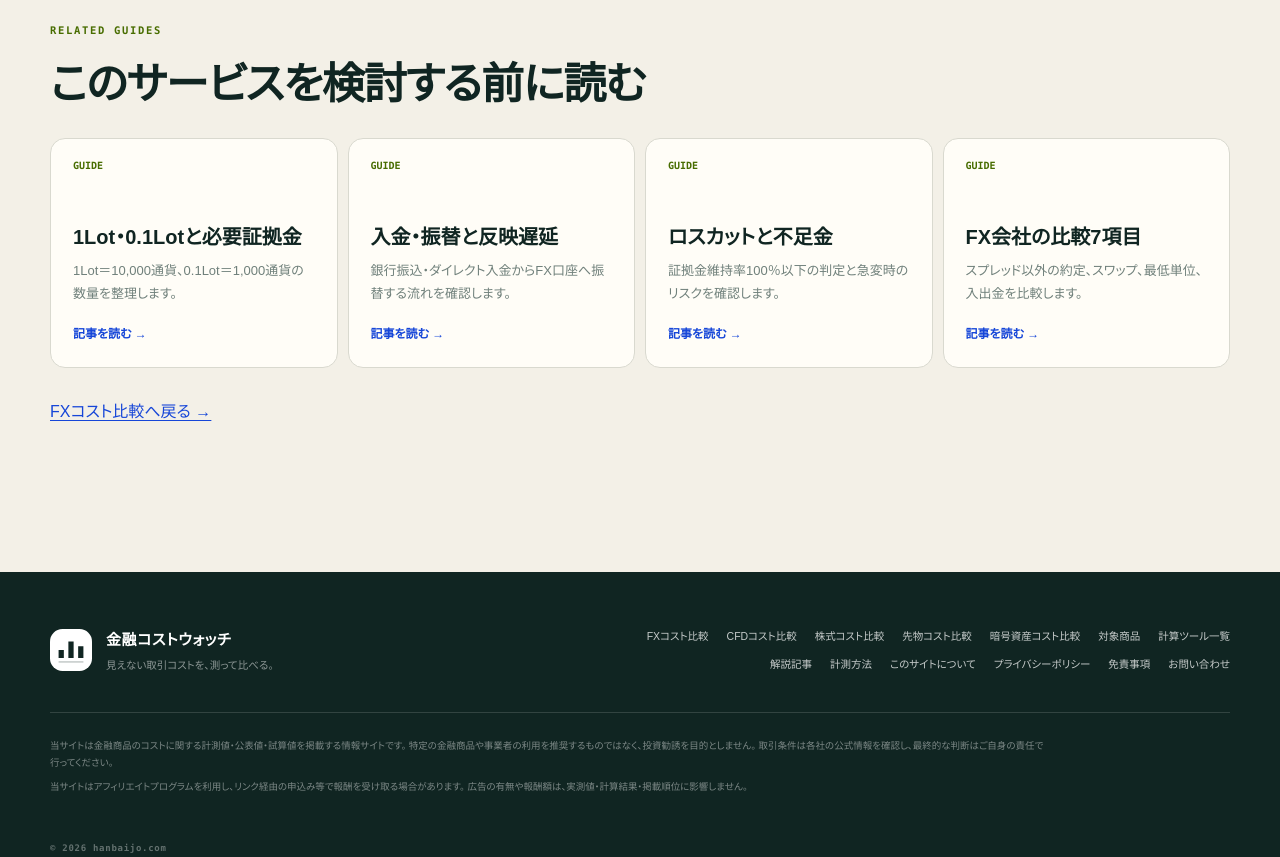
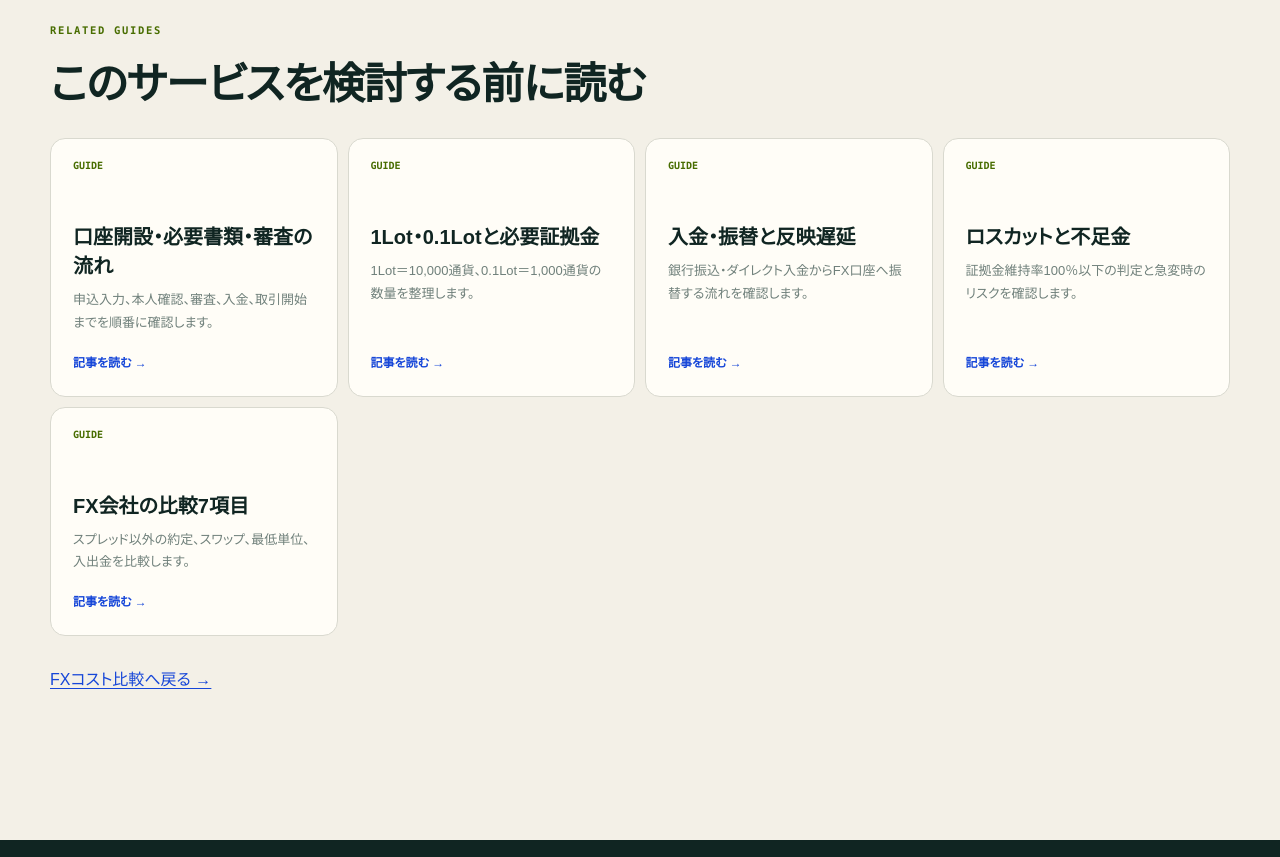
Before and after one commit to mrok18/hanbaijo, a Next.js app: page /fx/minna-fx in a window 1280 px wide. Shown: the part 1940-2797 px from the top of the page. Built offline with nearby package versions, Linux system fonts and the light colour scheme.

Commit message:
Link Minna FX account opening guide

```diff
--- a/app/fx/minna-fx/page.tsx
+++ b/app/fx/minna-fx/page.tsx
@@ -12,6 +12,7 @@ export const metadata = {
 export default function Page() {
   if (!provider) notFound();
   return <FxProviderFactSheet provider={provider} relatedArticles={[
+    { href: '/articles/minna-fx-account-opening-flow', title: '口座開設・必要書類・審査の流れ', description: '申込入力、本人確認、審査、入金、取引開始までを順番に確認します。' },
     { href: '/articles/minna-fx-trading-unit', title: '1Lot・0.1Lotと必要証拠金', description: '1Lot＝10,000通貨、0.1Lot＝1,000通貨の数量を整理します。' },
     { href: '/articles/minna-fx-deposit-transfer', title: '入金・振替と反映遅延', description: '銀行振込・ダイレクト入金からFX口座へ振替する流れを確認します。' },
     { href: '/articles/minna-fx-losscut', title: 'ロスカットと不足金', description: '証拠金維持率100％以下の判定と急変時のリスクを確認します。' },
```
